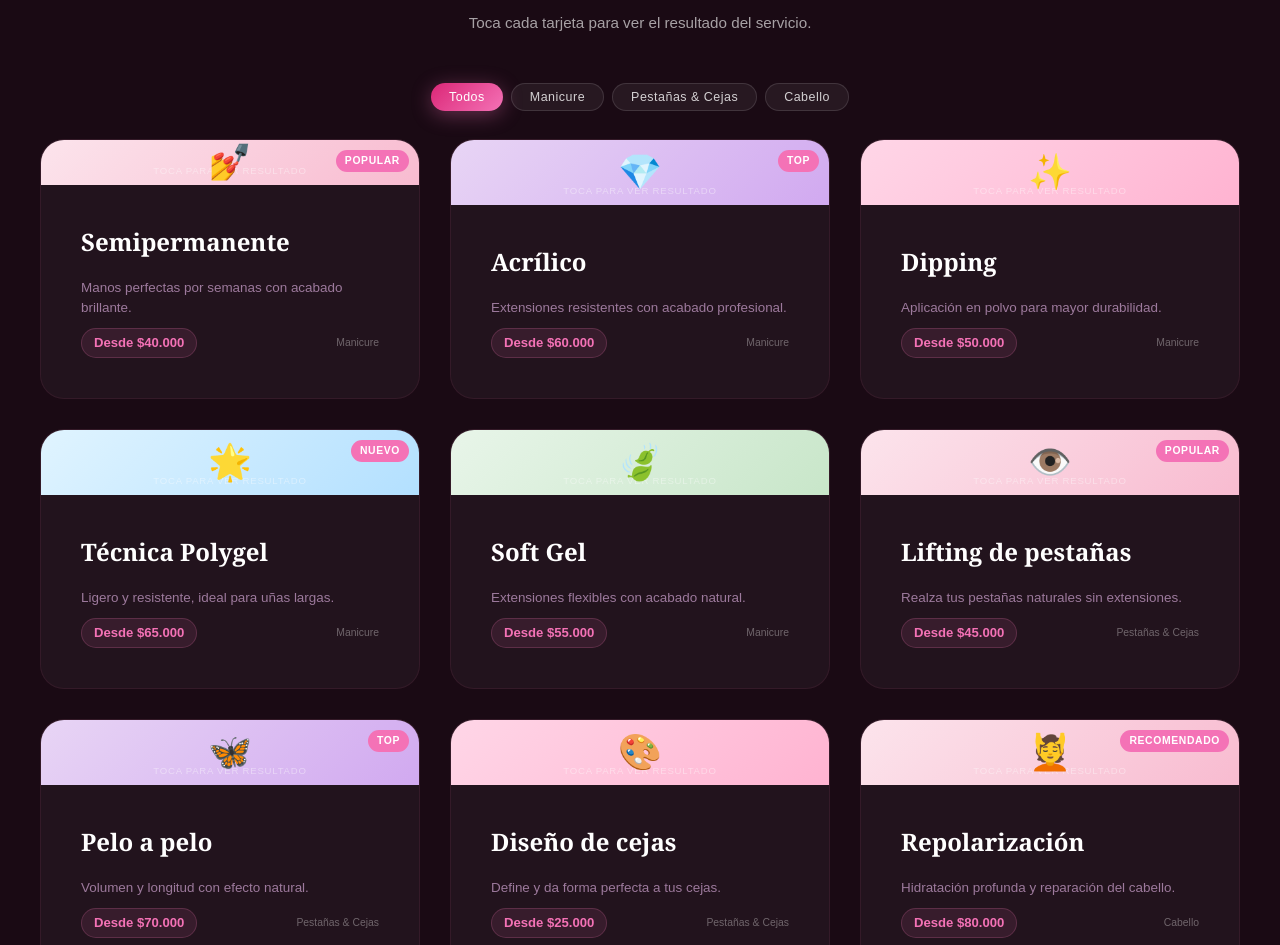
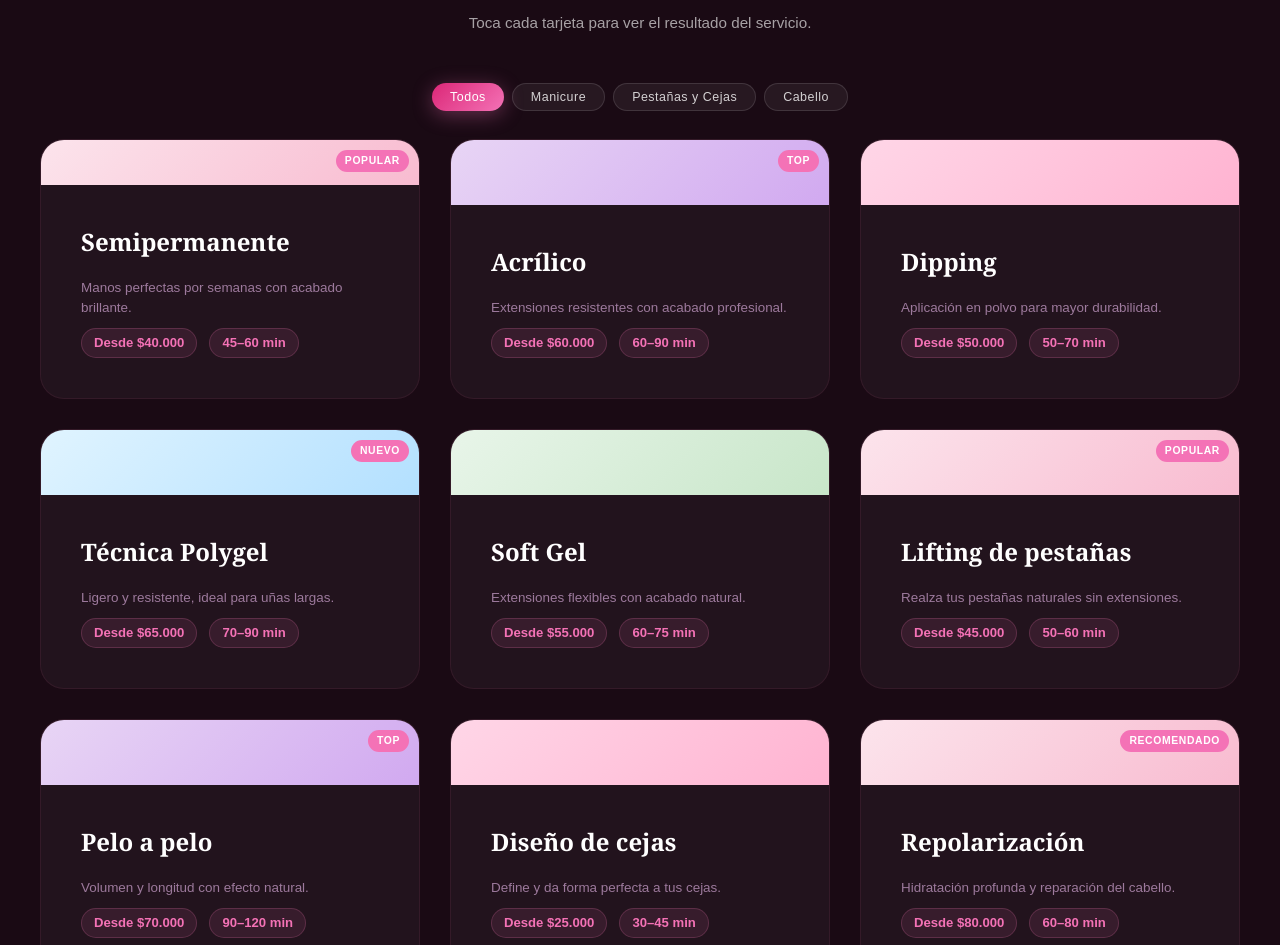
Before and after one commit to 10CarlosAnacona01/Lenguajes_Web, a React (Vite) app: page / in a window 1280 px wide. Shown: the part 1047-1992 px from the top of the page. Built offline with nearby package versions, Linux system fonts and the light colour scheme.

Commit message:
Modificación en la tarjeta de servicios

```diff
--- a/src/components/FlipCard.jsx
+++ b/src/components/FlipCard.jsx
@@ -6,26 +6,15 @@ export default function FlipCard({ service }) {
   const handleFlip = () => setFlipped((prev) => !prev);
 
   const handleReserve = (e) => {
-    e.stopPropagation(); // evita que el clic cierre la tarjeta
+    e.stopPropagation();
+    // evita que el clic cierre la tarjeta
     // aquí puedes redirigir a la sección de reservas o abrir un modal
     document.getElementById("reservas")?.scrollIntoView({ behavior: "smooth" });
   };
 
   return (
-    <div
-      onClick={handleFlip}
-      style={{ perspective: "900px", height: "260px", cursor: "pointer" }}
-    >
-      <div
-        style={{
-          position: "relative",
-          width: "100%",
-          height: "100%",
-          transformStyle: "preserve-3d",
-          transition: "transform 0.55s cubic-bezier(0.4, 0.2, 0.2, 1)",
-          transform: flipped ? "rotateY(180deg)" : "rotateY(0deg)",
-        }}
-      >
+    <div onClick={handleFlip} className="card-rotation">
+      <div className={`card-3d ${flipped ? "flipped" : ""}`}>
         <CardFront service={service} />
         <CardBack service={service} onReserve={handleReserve} />
       </div>
@@ -35,129 +24,31 @@ export default function FlipCard({ service }) {
 
 function CardFront({ service }) {
   return (
-    <div
-      className="lum-service-card"
-      style={{
-        position: "absolute",
-        inset: 0,
-        backfaceVisibility: "hidden",
-        display: "flex",
-        flexDirection: "column",
-      }}
-    >
+    <div className="lum-service-card card-front">
       <div className={`lum-card-img ${service.bg}`}>
-        <span className="service-icon">{service.icon}</span>
         {service.badge && (
           <span className="lum-badge-card">{service.badge}</span>
         )}
-        <span
-          style={{
-            position: "absolute",
-            bottom: 6,
-            left: "50%",
-            transform: "translateX(-50%)",
-            fontSize: "0.6rem",
-            color: "rgba(255,255,255,0.4)",
-            letterSpacing: "0.08em",
-            textTransform: "uppercase",
-            whiteSpace: "nowrap",
-          }}
-        >
-          toca para ver resultado
-        </span>
       </div>
       <div className="uk-card-body service-card-body">
         <h3 className="uk-card-title lum-team-name service-title">
           {service.title}
         </h3>
         <p className="service-description">{service.desc}</p>
-        <div
-          style={{
-            display: "flex",
-            alignItems: "center",
-            justifyContent: "space-between",
-            marginTop: "auto",
-          }}
-        >
+        <div className="service-price-category">
           <span className="lum-price">{service.price}</span>
-          <span
-            style={{ fontSize: "0.65rem", color: "rgba(255,255,255,0.35)" }}
-          >
-            {service.category}
-          </span>
+          <span className="lum-price">{service.duration}</span>
         </div>
       </div>
     </div>
   );
 }
 
-function CardBack({ service, onReserve }) {
+function CardBack({ onReserve }) {
   return (
-    <div
-      className="lum-service-card"
-      style={{
-        position: "absolute",
-        inset: 0,
-        backfaceVisibility: "hidden",
-        transform: "rotateY(180deg)",
-        display: "flex",
-        flexDirection: "column",
-        alignItems: "center",
-        justifyContent: "center",
-        gap: 10,
-        padding: "20px 18px",
-        textAlign: "center",
-        background: "rgba(34,16,42,0.98)",
-      }}
-    >
-      <div
-        className={`lum-team-avatar ${service.imgBg}`}
-        style={{ width: 80, height: 80, fontSize: "2rem" }}
-      >
-        {service.resultIcon}
-      </div>
-
-      <p
-        style={{
-          fontFamily: "var(--font-display)",
-          fontSize: "1rem",
-          fontWeight: 600,
-          color: "var(--lum-pink-light)",
-        }}
-      >
-        {service.title}
-      </p>
-
-      <div>
-        <p
-          style={{
-            fontSize: "0.65rem",
-            textTransform: "uppercase",
-            letterSpacing: "0.1em",
-            color: "rgba(255,255,255,0.35)",
-            marginBottom: 4,
-          }}
-        >
-          Resultado
-        </p>
-        <p
-          style={{
-            fontSize: "0.8rem",
-            color: "rgba(255,255,255,0.7)",
-            lineHeight: 1.5,
-          }}
-        >
-          {service.result}
-        </p>
-      </div>
-
-      <span className="lum-price">⏱ {service.duration}</span>
-
-      <button
-        className="btn-book"
-        style={{ marginTop: 4, padding: "8px 20px", fontSize: "0.78rem" }}
-        onClick={onReserve}
-      >
+    <div className="lum-service-card service-card-back">
+      <div>Aquí se agrega imagen del producto final</div>
+      <button className="btn-book reservation-button" onClick={onReserve}>
         Reservar ahora
       </button>
     </div>
--- a/src/components/GalleryItem.jsx
+++ b/src/components/GalleryItem.jsx
@@ -20,7 +20,6 @@ export default function GalleryItem({ item }) {
             backgroundImage: "url(" + imgSrc + ")",
           }}
         >
-          <div className="gallery-overlay" />
           <span className="lum-gallery-label">{item.label}</span>
         </div>
       </a>
--- a/src/components/ServiceCategoryFilter.jsx
+++ b/src/components/ServiceCategoryFilter.jsx
@@ -4,15 +4,13 @@ import { SERVICE_CATEGORIES } from "../data/services.js";
 
 export default function ServiceCategoryFilter({ active, onChange }) {
   return (
-    <div
-      className="uk-flex uk-flex-center uk-flex-wrap"
-      style={{ gap: 8, marginBottom: 28 }}
-    >
+    <div className="uk-flex uk-flex-center uk-flex-wrap filter-space-buttons">
       {SERVICE_CATEGORIES.map((cat) => (
         <button
           key={cat}
-          className={active === cat ? "lum-btn-primary" : "lum-btn-ghost"}
-          style={{ padding: "6px 18px", fontSize: "0.78rem" }}
+          className={`filter-service-button ${
+            active === cat ? "lum-btn-primary" : "lum-btn-ghost"
+          }`}
           onClick={() => onChange(cat)}
         >
           {cat}
--- a/src/css/custom.css
+++ b/src/css/custom.css
@@ -353,9 +353,15 @@ em {
   background: linear-gradient(135deg, #fff3e0, #ffe0b2);
 }
 
-.service-icon {
-  position: relative;
-  z-index: 1;
+.filter-service-button {
+  padding: 6px 18px;
+  font-size: 0.78rem;
+}
+
+/* Espacio entre botones de filtro y tarjetas*/
+.filter-space-buttons {
+  gap: 8px;
+  margin-bottom: 28px;
 }
 
 .service-card-body {
@@ -371,6 +377,51 @@ em {
   font-size: 0.84rem;
   color: #9d7a9d;
   margin-bottom: 10px;
+}
+
+/*Espacio entre descripción y precio/categoría */
+.service-price-category {
+  display: flex;
+  flex-direction: row;
+  justify-content: flex-start;
+  margin-top: auto;
+  gap: 12px;
+}
+
+/* Profundidad de la tarjeta 3D */
+.card-rotation {
+  perspective: 900px;
+  height: 260px;
+  cursor: pointer;
+}
+
+.card-3d {
+  position: relative;
+  width: 100%;
+  height: 100%;
+  transform-style: preserve-3d;
+  transition: transform 0.55s cubic-bezier(0.4, 0.2, 0.2, 1);
+}
+
+/* Efecto de giro */
+.card-3d.flipped {
+  transform: rotateY(180deg);
+}
+
+/* Tarjeta trasera */
+.service-card-back {
+  position: absolute;
+  inset: 0;
+  backface-visibility: hidden;
+  transform: rotateY(180deg);
+  display: flex;
+  flex-direction: column;
+  align-items: center;
+  justify-content: center;
+  gap: 10px;
+  padding: 20px 18px;
+  text-align: center;
+  background: rgba(34, 16, 42, 0.98);
 }
 
 /*  GALERÍA  */
@@ -484,6 +535,27 @@ em {
   letter-spacing: 0.05em;
   padding: 3px 9px;
   border-radius: 50px;
+}
+
+/* Información de la tarjeta en la parte frontal */
+.card-front {
+  position: absolute;
+  inset: 0;
+  backface-visibility: hidden;
+  display: flex;
+  flex-direction: column;
+}
+
+/* Botón de reserva en la parte trasera de la tarjeta */
+.btn-book.reservation-button {
+  margin-top: 8px;
+  padding: 8px 10px;
+  font-size: 0.78rem;
+  width: fit-content; /* Ajusta el ancho al contenido (Texto + padding)*/
+}
+
+/* Tamaño de imagen ejemplo */
+.example-img {
 }
 
 /* RESEÑAS — cards slider */
@@ -987,18 +1059,3 @@ em {
     padding: 60px 0;
   }
 }
-
-/* DE PRUEBA GALLERIA*/
-
-.gallery-overlay {
-  position: absolute;
-  inset: 0;
-  border-radius: inherit;
-  background: linear-gradient(
-    to top,
-    rgba(0, 0, 0, 0.72) 0%,
-    rgba(0, 0, 0, 0.1) 55%,
-    transparent 100%
-  );
-  transition: background 0.3s;
-}
--- a/src/data/services.js
+++ b/src/data/services.js
@@ -7,10 +7,8 @@ export const SERVICES_DATA = [
     imgBg: "ta-bg1",
     badge: "Popular",
     category: "Manicure",
-    icon: "💅",
     duration: "45–60 min",
-    result: "Acabado brillante que dura hasta 3 semanas sin astillarse.",
-    resultIcon: "✨",
+    imgresult: " ", // ícono para el resultado del servicio
   },
   {
     title: "Acrílico",
@@ -20,10 +18,8 @@ export const SERVICES_DATA = [
     imgBg: "ta-bg2",
     badge: "Top",
     category: "Manicure",
-    icon: "💎",
     duration: "60–90 min",
-    result: "Uñas largas y resistentes con forma personalizada.",
-    resultIcon: "💜",
+    imgresult: "",
   },
   {
     title: "Dipping",
@@ -33,10 +29,8 @@ export const SERVICES_DATA = [
     imgBg: "ta-bg3",
     badge: "",
     category: "Manicure",
-    icon: "✨",
     duration: "50–70 min",
-    result: "Color intenso, sin lámpara UV, más ligero que el acrílico.",
-    resultIcon: "🌸",
+    imgresult: "",
   },
   {
     title: "Técnica Polygel",
@@ -46,10 +40,8 @@ export const SERVICES_DATA = [
     imgBg: "ta-bg5",
     badge: "Nuevo",
     category: "Manicure",
-    icon: "🌟",
     duration: "70–90 min",
-    result: "Extensión ultraligera con apariencia cien por ciento natural.",
-    resultIcon: "🩵",
+    imgresult: "",
   },
   {
     title: "Soft Gel",
@@ -59,10 +51,8 @@ export const SERVICES_DATA = [
     imgBg: "ta-bg3",
     badge: "",
     category: "Manicure",
-    icon: "🍃",
     duration: "60–75 min",
-    result: "Flexibles y cómodas, lucen como uñas propias.",
-    resultIcon: "🌿",
+    imgresult: "",
   },
   {
     title: "Lifting de pestañas",
@@ -71,11 +61,9 @@ export const SERVICES_DATA = [
     bg: "sc-bg1",
     imgBg: "ta-bg1",
     badge: "Popular",
-    category: "Pestañas & Cejas",
-    icon: "👁️",
+    category: "Pestañas y Cejas",
     duration: "50–60 min",
-    result: "Efecto rizado y levantado que dura hasta 8 semanas.",
-    resultIcon: "🌟",
+    imgresult: "",
   },
   {
     title: "Pelo a pelo",
@@ -84,11 +72,9 @@ export const SERVICES_DATA = [
     bg: "sc-bg2",
     imgBg: "ta-bg2",
     badge: "Top",
-    category: "Pestañas & Cejas",
-    icon: "🦋",
+    category: "Pestañas y Cejas",
     duration: "90–120 min",
-    result: "Pestañas densas y definidas hilo a hilo.",
-    resultIcon: "💫",
+    imgresult: "",
   },
   {
     title: "Diseño de cejas",
@@ -97,11 +83,9 @@ export const SERVICES_DATA = [
     bg: "sc-bg3",
     imgBg: "ta-bg6",
     badge: "",
-    category: "Pestañas & Cejas",
-    icon: "🎨",
+    category: "Pestañas y Cejas",
     duration: "30–45 min",
-    result: "Forma simétrica y depilación impecable adaptada a tu rostro.",
-    resultIcon: "✏️",
+    imgresult: "",
   },
   {
     title: "Repolarización",
@@ -111,10 +95,8 @@ export const SERVICES_DATA = [
     imgBg: "ta-bg4",
     badge: "Recomendado",
     category: "Cabello",
-    icon: "💆",
     duration: "60–80 min",
-    result: "Cabello suave, hidratado y con brillo desde la primera sesión.",
-    resultIcon: "✨",
+    imgresult: "",
   },
   {
     title: "Keratina",
@@ -124,10 +106,8 @@ export const SERVICES_DATA = [
     imgBg: "ta-bg2",
     badge: "Top",
     category: "Cabello",
-    icon: "🌊",
     duration: "90–150 min",
-    result: "Cabello liso, sin frizz y con movimiento hasta 4 meses.",
-    resultIcon: "💜",
+    imgresult: "",
   },
   {
     title: "Tratamientos capilares",
@@ -137,10 +117,8 @@ export const SERVICES_DATA = [
     imgBg: "ta-bg3",
     badge: "",
     category: "Cabello",
-    icon: "🧴",
     duration: "45–60 min",
-    result: "Fibra capilar fortalecida y fácil de peinar.",
-    resultIcon: "🌿",
+    imgresult: "",
   },
   {
     title: "Peinados",
@@ -150,17 +128,15 @@ export const SERVICES_DATA = [
     imgBg: "ta-bg1",
     badge: "",
     category: "Cabello",
-    icon: "💍",
     duration: "40–60 min",
-    result: "Look terminado, listo para brillar en cualquier evento.",
-    resultIcon: "🌸",
+    imgresult: "",
   },
 ];
 
 export const SERVICE_CATEGORIES = [
   "Todos",
   "Manicure",
-  "Pestañas & Cejas",
+  "Pestañas y Cejas",
   "Cabello",
 ];
 
```
Also changed, not shown: src/data/booking.js (+27 -3 lines), src/data/categories.js (deleted, +0 -22 lines).
